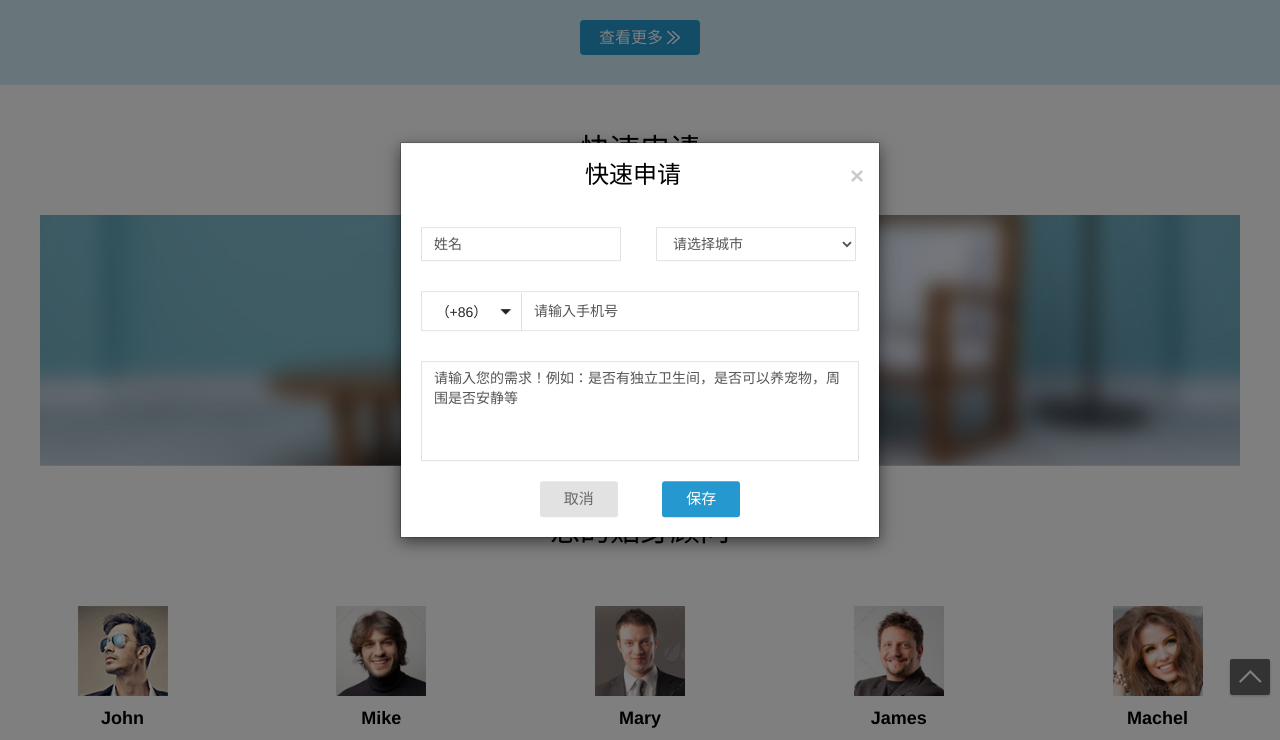
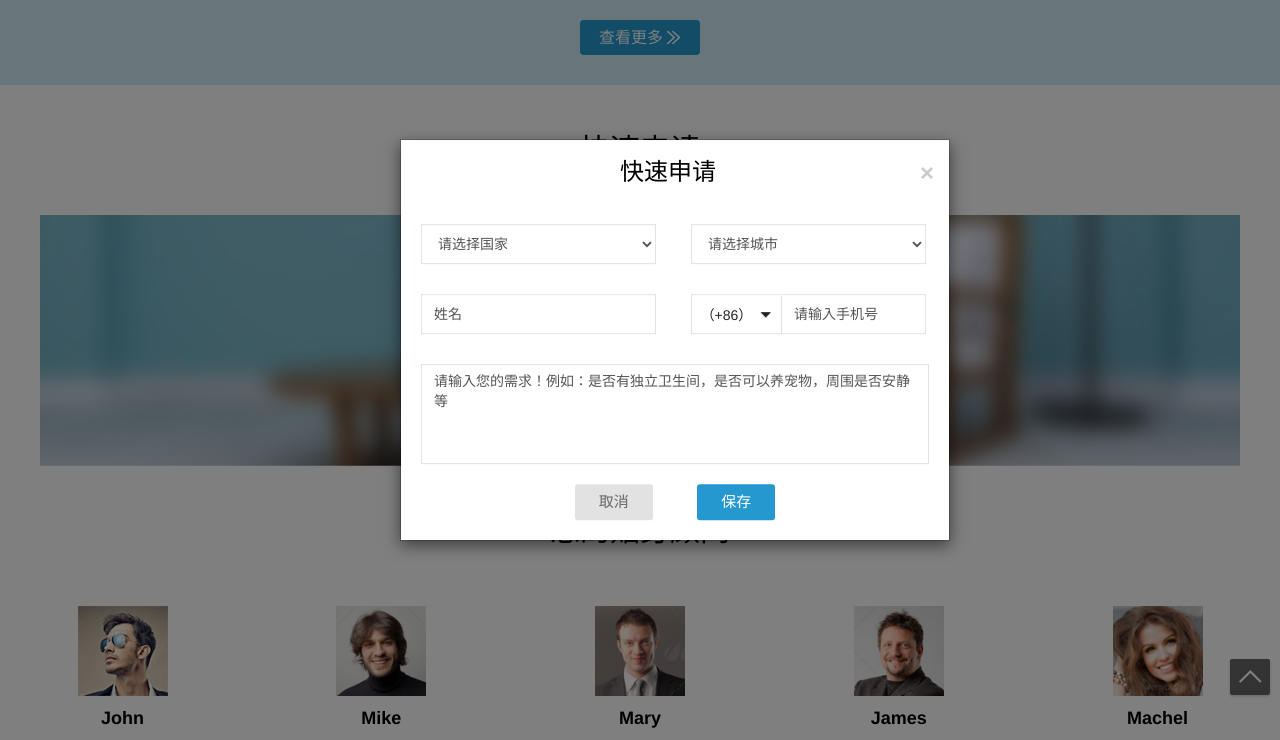
Before and after one commit to hongxuepeng/Ulizz, a plain HTML site: page index.html in a window 1280 px wide. Both pictures are taken after a click on the element 640 px from the left and 2249 px from the top of the page. Shown: the part 1909-2649 px from the top of the page. Drawn offline with nearby package versions, Linux system fonts and the light colour scheme; files that its build step writes are made by us from their sources; no server answers.

Commit message:
register

```diff
--- a/css/index.css
+++ b/css/index.css
@@ -475,18 +475,32 @@
 .modal-header .close {
     margin-top: 6px;
 }
-
+#MyModal .modal-content{
+    width: 550px;
+}
 .modal-body {
     overflow: hidden;
     padding: 20px;
 }
 
 .modal-item {
-    width: 200px;
+    width: 235px;
     float: left;
     margin-bottom: 30px;
 }
-
+.padding-90{
+    padding-left: 90px;
+}
+.padding-90>.phone-modal-left{
+    width: 90px;
+}
+.modal-item>.form-control{
+    height: 40px;
+    padding: 9px 12px;
+}
+.index-modal-form{
+    margin-bottom: 0!important;
+}
 .modal-item:nth-child(2n) {
     margin-left: 35px;
 }
--- a/index.html
+++ b/index.html
@@ -288,7 +288,12 @@
                 </div>
                 <div class="modal-body">
                     <div class="modal-item">
-                        <input type="text" class="form-control" placeholder="姓名">
+                        <select class="form-control">
+                            <option value="">请选择国家</option>
+                            <option value="1">美国</option>
+                            <option value="2">英国</option>
+                            <option value="3">加拿大</option>
+                        </select>
                     </div>
                     <div class="modal-item">
                         <select class="form-control">
@@ -298,9 +303,12 @@
                             <option value="3">华盛顿</option>
                         </select>
                     </div>
-                    <div class="clearfix"></div>
+                    <div class="modal-item">
+                        <input type="text" class="form-control" placeholder="姓名">
+                    </div>
+                    <div class="modal-item">
                         <div class="modal-phone">
-                        <div class="phone-modal-form padding-100">
+                            <div class="phone-modal-form index-modal-form padding-90">
                                 <div class="phone-modal-left">
                                     （+86）
                                 </div>
@@ -314,6 +322,7 @@
                                     <li key="61">澳大利亚(+61)</li>
                                     <li key="1">加拿大(+1)</li>
                                 </ul>
+                            </div>
                         </div>
                     </div>
                     <textarea class="form-control modal-textarea" placeholder="请输入您的需求！例如：是否有独立卫生间，是否可以养宠物，周围是否安静等"></textarea>
```
Also changed, not shown: register.html (+2 -2 lines), lib/leaflet.css. Lines whose indentation alone changed are shown as unchanged.
